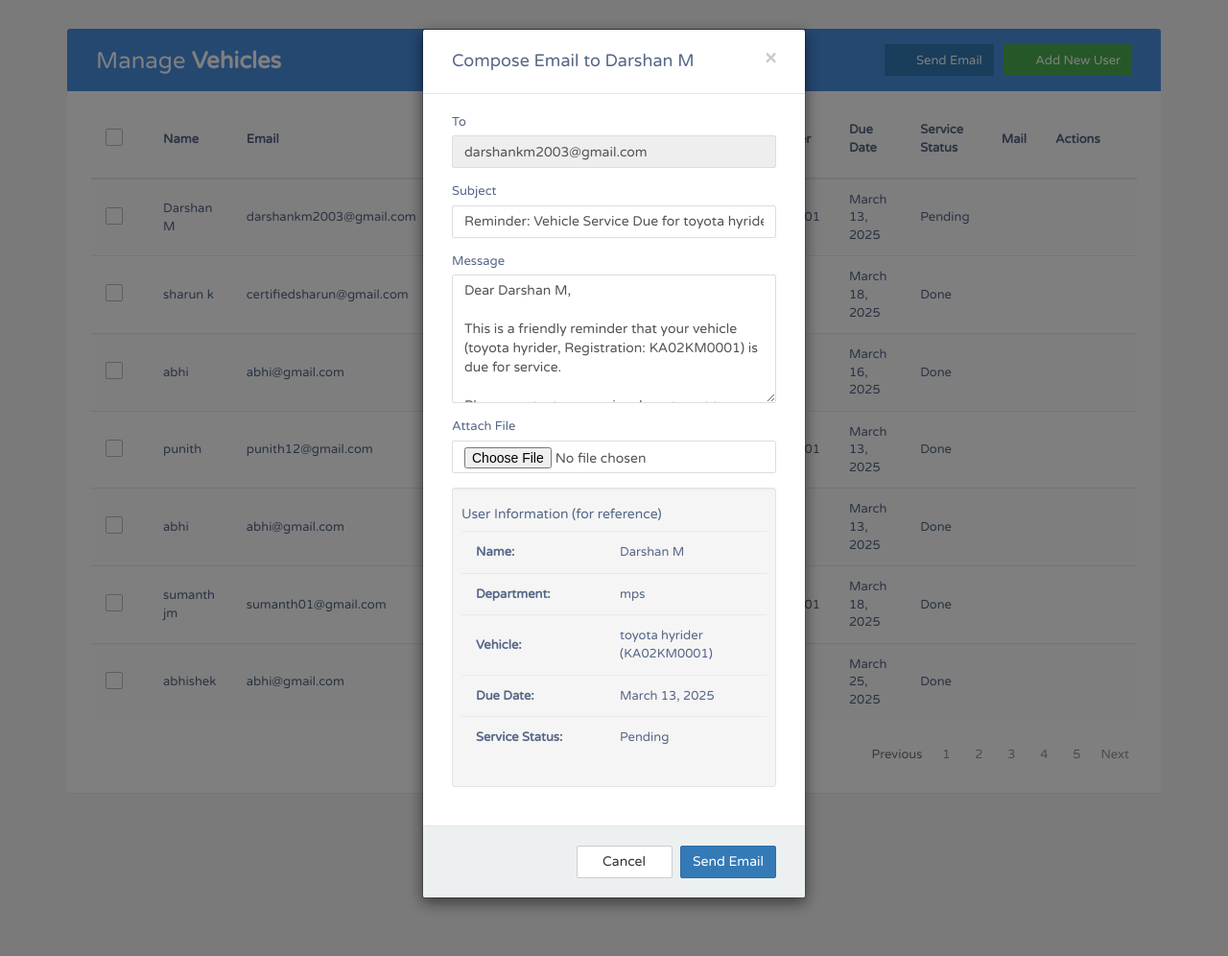
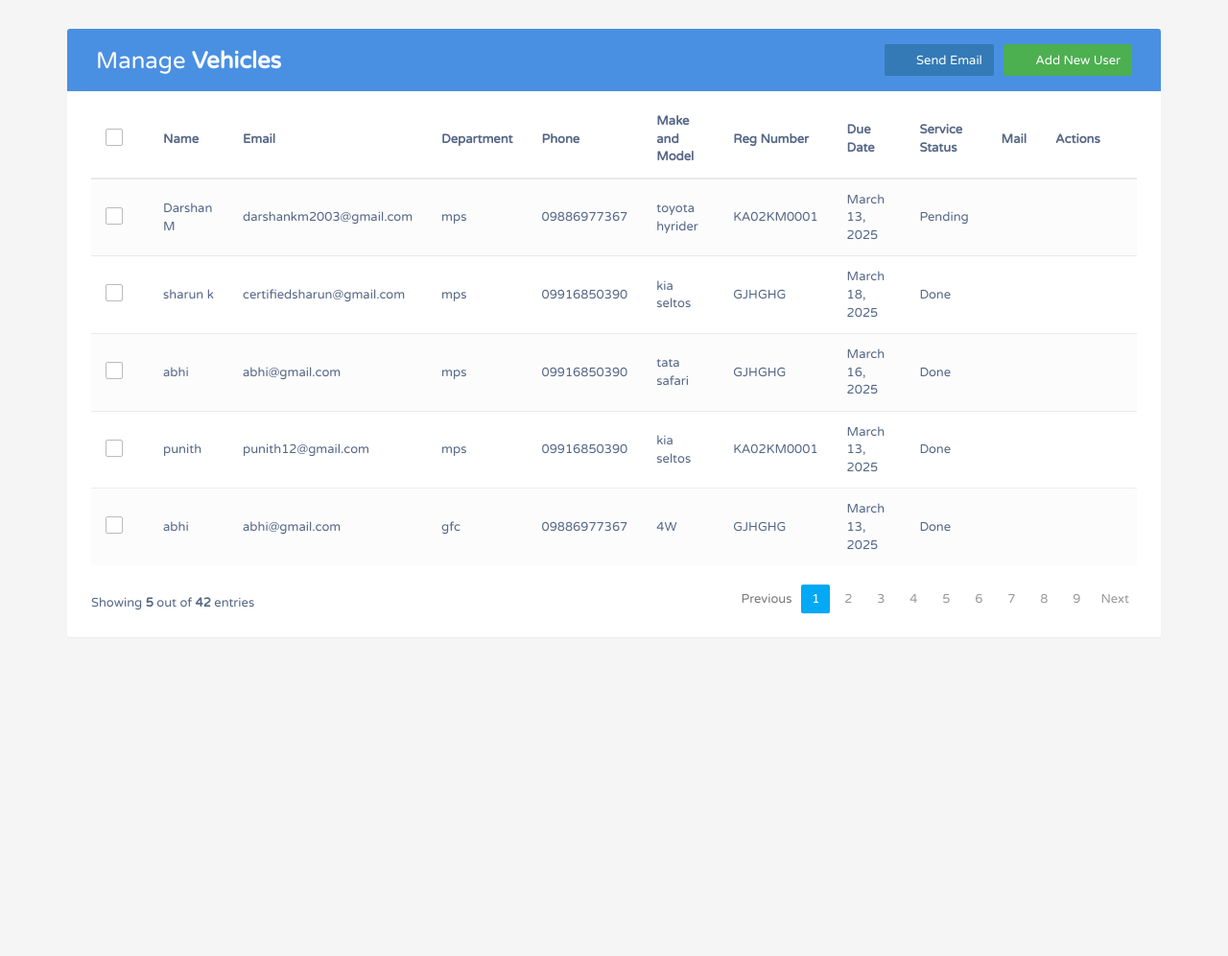
Before and after one commit to dachhu03/Automated-Email-Alert-system-SMTP, a Django app: page /user/ in a window 1280 px wide, after a click that opens the changed part. Shown: the whole page at 96% size. Run offline with Django 5.2, Linux system fonts and the light colour scheme; a user stored in the database is signed in; data comes from the database, SQL or seed files in the repository; both versions use the stored data as it was after the commit; parts of the project's set-up code (start-up, migrations or seed data) failed here and were passed over; some libraries are stand-ins or nearby versions.

Commit message:
"added PaginationEventListeners"

```diff
--- a/smtp/newapp/templates/user.html
+++ b/smtp/newapp/templates/user.html
@@ -11,10 +11,7 @@
 <link rel="stylesheet" href="https://maxcdn.bootstrapcdn.com/bootstrap/3.3.7/css/bootstrap.min.css">
 <script src="https://ajax.googleapis.com/ajax/libs/jquery/1.12.4/jquery.min.js"></script>
 <script src="https://maxcdn.bootstrapcdn.com/bootstrap/3.3.7/js/bootstrap.min.js"></script>
-<script src="https://code.jquery.com/jquery-3.6.0.min.js"></script>
-<script src="https://cdn.jsdelivr.net/npm/bootstrap@5.1.3/dist/js/bootstrap.bundle.min.js"></script>
 
-<link href="https://fonts.googleapis.com/icon?family=Material+Icons" rel="stylesheet">
 <style>
     body {
         color: #566787;
@@ -155,7 +152,6 @@
         margin-top: 10px;
         font-size: 13px;
     }
-	/* Custom checkbox */
     .custom-checkbox {
         position: relative;
     }
@@ -206,7 +202,6 @@
         box-shadow: none;
         background: #ddd;
     }
-	/* Modal styles */
     .modal .modal-dialog {
         max-width: 400px;
     }
@@ -238,12 +233,6 @@
     .modal form label {
         font-weight: normal;
     }
-
-
-
-
-
-
 </style>
 <body>
     <div class="container">
@@ -254,31 +243,15 @@
                         <h2>Manage <b>Vehicles</b></h2>
                     </div>
                     <div class="col-sm-6">
-                        <!-- <a href="{% url 'newapp:home' %}" class="material-icons mr-3"> -->
-                            <!-- <i class="fas fa-home"></i> home</a> -->
                         <a href="#addEmployeeModal" class="btn" style="background-color: #4caf50; color: white;" data-toggle="modal">
-								<i class="material-icons">&#xE147;</i> <span>Add New User</span>
+                            <i class="material-icons"></i> <span>Add New User</span>
                         </a>
-
                         <button id="sendAlertBtn" class="btn btn-primary" data-toggle="modal">
-							<i class="material-icons">&#xE0BE;</i> <!-- Email icon -->
+                            <i class="material-icons"></i>
                             <span>Send Email</span>
                         </button>
-
-
-						<!-- New Compose Email button -->
-                        <!-- <button id="composeEmailBtn" class="btn btn-info" data-toggle="modal" data-target="#composeEmailModal">
-                            <i class="material-icons">&#xE163;</i>
-                            <span>Compose Email</span>
-                        </button> -->
-
-
-						<!-- Loading Spinner -->
                         <div id="loadingSpinner" style="display: none;">Sending...</div>
-
                         <div id="responseMessage"></div>
-
-
                     </div>
                 </div>
             </div>
@@ -301,8 +274,6 @@
                         <th>Service Status</th>
                         <th>Mail</th>
                         <th>Actions</th>
-
-
                     </tr>
                 </thead>
                 <tbody>
@@ -323,34 +294,30 @@
                         <td>{{i.due_date}}</td>
                         <td>{{ i.service_status }}</td>
                         <td>
-							<a href="#composeEmailModal-{{forloop.counter}}" class="email " data-toggle="modal"><i class="material-icons" data-toggle="tooltip" title="Send Email">&#xE0BE;</i></a>
+                            <a href="#composeEmailModal-{{forloop.counter}}" class="email" data-toggle="modal">
+                                <i class="material-icons" data-toggle="tooltip" title="Send Email"></i>
+                            </a>
                         </td>
                         <td>
-                            <a href="#editEmployeeModal-{{forloop.counter}}" class="edit " data-toggle="modal"><i class="material-icons" data-toggle="tooltip" title="Edit">&#xE254;</i></a>
-                            <a href="#deleteEmployeeModal-{{forloop.counter}}" class="delete " data-toggle="modal"><i class="material-icons" data-toggle="tooltip" title="Delete">&#xE872;</i></a>
+                            <a href="#editEmployeeModal-{{forloop.counter}}" class="edit" data-toggle="modal">
+                                <i class="material-icons" data-toggle="tooltip" title="Edit"></i>
+                            </a>
+                            <a href="#deleteEmployeeModal-{{forloop.counter}}" class="delete" data-toggle="modal">
+                                <i class="material-icons" data-toggle="tooltip" title="Delete"></i>
+                            </a>
                         </td>
-
                     </tr>
                     {% endfor %}
-
-
                 </tbody>
             </table>
             <div class="clearfix">
-                <!-- <div class="hint-text">Showing <b>5</b> out of <b>25</b> entries</div> -->
-                <ul class="pagination">
-                    <li class="page-item disabled"><a href="#">Previous</a></li>
-                    <li class="page-item"><a href="#" class="page-link">1</a></li>
-                    <li class="page-item"><a href="#" class="page-link">2</a></li>
-                    <li class="page-item "><a href="#" class="page-link">3</a></li>
-                    <li class="page-item"><a href="#" class="page-link">4</a></li>
-                    <li class="page-item"><a href="#" class="page-link">5</a></li>
-                    <li class="page-item"><a href="#" class="page-link">Next</a></li>
-                </ul>
+                <div class="hint-text"></div>
+                <ul class="pagination"></ul>
             </div>
         </div>
     </div>
-	<!-- add Modal HTML -->
+
+    <!-- Add Modal HTML -->
     <div id="addEmployeeModal" class="modal fade">
         <div class="modal-dialog">
             <div class="modal-content">
@@ -358,7 +325,7 @@
                     {% csrf_token %}
                     <div class="modal-header">
                         <h4 class="modal-title">Add Users</h4>
-						<button type="submit" class="close" data-dismiss="modal" aria-hidden="true">&times;</button>
+                        <button type="submit" class="close" data-dismiss="modal" aria-hidden="true">×</button>
                     </div>
                     <div class="modal-body">
                         <div class="form-group">
@@ -377,22 +344,18 @@
                             <label>Phone</label>
                             <input name="phone" type="text" class="form-control" required>
                         </div>
-
                         <div class="form-group">
                             <label>Make nd Model</label>
                             <input name="vehicle_type" type="text" class="form-control" required>
                         </div>
-
                         <div class="form-group">
                             <label>Reg Number</label>
                             <input name="reg_number" type="text" class="form-control" required>
                         </div>
-
                         <div class="form-group">
                             <label>Due Date </label>
                             <input name="due_date" type="date" class="form-control" required>
                         </div>
-
                         <div class="form-group">
                             <label>Service Status </label>
                             <input name="service_status" type="text" class="form-control" required>
@@ -406,17 +369,17 @@
             </div>
         </div>
     </div>
+
     <!-- Edit Modal HTML -->
     {% for i in service %}
     <div id="editEmployeeModal-{{forloop.counter}}" class="modal fade">
         <div class="modal-dialog">
             <div class="modal-content">
                 <form action="/edit/{{i.id}}/" method="post">
-
                     {% csrf_token %}
                     <div class="modal-header">
                         <h4 class="modal-title">Edit User</h4>
-						<button type="button" class="close" data-dismiss="modal" aria-hidden="true">&times;</button>
+                        <button type="button" class="close" data-dismiss="modal" aria-hidden="true">×</button>
                     </div>
                     <div class="modal-body">
                         <div class="form-group">
@@ -435,22 +398,18 @@
                             <label>Phone</label>
                             <input name="phone" value="{{i.phone}}" type="text" class="form-control" required>
                         </div>
-
                         <div class="form-group">
                             <label>Make and Model</label>
                             <input name="vehicle_type" value="{{i.vehicle_type}}" type="text" class="form-control" required>
                         </div>
-
                         <div class="form-group">
                             <label>Reg Number</label>
                             <input name="reg_number" value="{{i.reg_number}}" type="text" class="form-control" required>
                         </div>
-
                         <div class="form-group">
                             <label>Due Date </label>
                             <input name="due_date" value="{{i.due_date}}" type="date" class="form-control" required>
                         </div>
-
                         <div class="form-group">
                             <label>Service Status </label>
                             <input name="service_status" value="{{i.service_status}}" type="text" class="form-control" required>
@@ -466,10 +425,7 @@
     </div>
     {% endfor %}
 
-
-
     <!-- Delete Modal HTML -->
-
     {% for i in service %}
     <div id="deleteEmployeeModal-{{forloop.counter}}" class="modal fade">
         <div class="modal-dialog">
@@ -477,7 +433,7 @@
                 <form>
                     <div class="modal-header">
                         <h4 class="modal-title">Delete User</h4>
-						<button type="button" class="close" data-dismiss="modal" aria-hidden="true">&times;</button>
+                        <button type="button" class="close" data-dismiss="modal" aria-hidden="true">×</button>
                     </div>
                     <div class="modal-body">
                         <p>Are you sure you want to delete these Records?</p>
@@ -486,8 +442,6 @@
                     <div class="modal-footer">
                         <input type="button" class="btn btn-default" data-dismiss="modal" value="Cancel">
                         <a href="{% url 'newapp:delete' i.id %}" type="button" class="btn btn-danger">Delete</a>
-
-
                     </div>
                 </form>
             </div>
@@ -504,7 +458,7 @@
                     {% csrf_token %}
                     <div class="modal-header">
                         <h4 class="modal-title">Compose Email to {{ i.name }}</h4>
-                        <button type="button" class="close" data-dismiss="modal" aria-hidden="true">&times;</button>
+                        <button type="button" class="close" data-dismiss="modal" aria-hidden="true">×</button>
                     </div>
                     <div class="modal-body">
                         <div class="form-group">
@@ -520,35 +474,18 @@
                             <label>Message</label>
                             <textarea name="message" class="form-control" rows="6" required></textarea>
                         </div>
-                        <!-- File Attachment Section -->
                         <div class="form-group">
                             <label>Attach File</label>
                             <input type="file" name="attachment" class="form-control">
                         </div>
-                        <!-- Add user data for reference -->
                         <div class="well well-sm mt-3">
                             <h5>User Information (for reference)</h5>
                             <table class="table table-borderless table-sm">
-                                <tr>
-                                    <th style="width: 150px;">Name:</th>
-                                    <td>{{ i.name }}</td>
-                                </tr>
-                                <tr>
-                                    <th>Department:</th>
-                                    <td>{{ i.address }}</td>
-                                </tr>
-                                <tr>
-                                    <th>Vehicle:</th>
-                                    <td>{{ i.vehicle_type }} ({{ i.reg_number }})</td>
-                                </tr>
-                                <tr>
-                                    <th>Due Date:</th>
-                                    <td>{{ i.due_date }}</td>
-                                </tr>
-                                <tr>
-                                    <th>Service Status:</th>
-                                    <td>{{ i.service_status }}</td>
-                                </tr>
+                                <tr><th style="width: 150px;">Name:</th><td>{{ i.name }}</td></tr>
+                                <tr><th>Department:</th><td>{{ i.address }}</td></tr>
+                                <tr><th>Vehicle:</th><td>{{ i.vehicle_type }} ({{ i.reg_number }})</td></tr>
+                                <tr><th>Due Date:</th><td>{{ i.due_date }}</td></tr>
+                                <tr><th>Service Status:</th><td>{{ i.service_status }}</td></tr>
                             </table>
                         </div>
                     </div>
@@ -562,21 +499,17 @@
     </div>
     {% endfor %}
 
-</body>
-
 <script>
 $(document).ready(function(){
-	// Activate tooltip
     $('[data-toggle="tooltip"]').tooltip();
 
-	// Select/Deselect checkboxes
     var checkbox = $('table tbody input[type="checkbox"]');
     $("#selectAll").click(function(){
         if(this.checked){
             checkbox.each(function(){
                 this.checked = true;
             });
-		} else{
+        } else {
             checkbox.each(function(){
                 this.checked = false;
             });
@@ -589,112 +522,136 @@
     });
 });
 
+document.addEventListener("DOMContentLoaded", function () {
+    const ITEMS_PER_PAGE = 5;
+    let currentPage = 1;
 
-
-
-document.addEventListener("DOMContentLoaded", function () {
     function attachPaginationEventListeners() {
-        const paginationLinks = document.querySelectorAll(".pagination .page-link");
+        const paginationLinks = document.querySelectorAll(".pagination .page-link:not(.prev):not(.next)");
         paginationLinks.forEach(link => {
             link.addEventListener("click", function (e) {
                 e.preventDefault();
-                const page = this.textContent.trim();
+                currentPage = parseInt(this.textContent);
+                updateTableDisplay();
+                updatePaginationDisplay();
+            });
+        });
 
-                fetch(`/table_view?page=${page}`)
-                    .then(response => response.json())
-                    .then(data => {
-                        updateTable(data.entries);
-                        updatePagination(data.current_page, data.total_pages);
-                        attachPaginationEventListeners(); // Re-attach event listeners
-                    })
-                    .catch(error => console.error("Error fetching data:", error));
+        document.querySelector('.pagination .prev')?.addEventListener("click", function(e) {
+            e.preventDefault();
+            if (currentPage > 1) {
+                currentPage--;
+                updateTableDisplay();
+                updatePaginationDisplay();
+            }
         });
+
+        document.querySelector('.pagination .next')?.addEventListener("click", function(e) {
+            e.preventDefault();
+            const totalPages = Math.ceil(getAllRows().length / ITEMS_PER_PAGE);
+            if (currentPage < totalPages) {
+                currentPage++;
+                updateTableDisplay();
+                updatePaginationDisplay();
+            }
         });
     }
 
-    attachPaginationEventListeners(); // Initial binding of event listeners
+    function getAllRows() {
+        return Array.from(document.querySelectorAll("tbody tr"));
+    }
+
+    function updateTableDisplay() {
+        const allRows = getAllRows();
+        const startIndex = (currentPage - 1) * ITEMS_PER_PAGE;
+        const endIndex = startIndex + ITEMS_PER_PAGE;
+
+        allRows.forEach(row => row.style.display = "none");
+        allRows.slice(startIndex, endIndex).forEach(row => {
+            row.style.display = "";
         });
 
-    function updateTable(entries) {
-        const tbody = document.querySelector("tbody");
-        tbody.innerHTML = ""; // Clear current rows
-        entries.forEach(entry => {
-            const row = document.createElement("tr");
-            row.innerHTML = `
-                <td>${entry.column1}</td>
-                <td>${entry.column2}</td>
-                <td>${entry.column3}</td>
-                <td>${entry.column4}</td>
-            `;
-            tbody.appendChild(row);
-        });
+        const totalEntries = allRows.length;
+        const showing = Math.min(ITEMS_PER_PAGE, totalEntries - startIndex);
+        document.querySelector(".hint-text").innerHTML =
+            `Showing <b>${showing}</b> out of <b>${totalEntries}</b> entries`;
     }
 
-    function updatePagination(currentPage, totalPages) {
-        const pagination = document.querySelector(".pagination");
-        pagination.innerHTML = ""; // Clear current pagination
+    function updatePaginationDisplay() {
+        const allRows = getAllRows();
+        const totalPages = Math.ceil(allRows.length / ITEMS_PER_PAGE);
+
+        let paginationHTML = `
+            <li class="page-item ${currentPage === 1 ? 'disabled' : ''}">
+                <a href="#" class="page-link prev">Previous</a>
+            </li>
+        `;
+
         for (let i = 1; i <= totalPages; i++) {
-            const li = document.createElement("li");
-            li.className = `page-item ${i === currentPage ? "active" : ""}`;
-            li.innerHTML = `<a href="#" class="page-link">${i}</a>`;
-            pagination.appendChild(li);
+            paginationHTML += `
+                <li class="page-item ${i === currentPage ? 'active' : ''}">
+                    <a href="#" class="page-link">${i}</a>
+                </li>
+            `;
         }
-    };
 
+        paginationHTML += `
+            <li class="page-item ${currentPage === totalPages ? 'disabled' : ''}">
+                <a href="#" class="page-link next">Next</a>
+            </li>
+        `;
 
+        document.querySelector(".pagination").innerHTML = paginationHTML;
+        attachPaginationEventListeners();
+    }
+
+    updateTableDisplay();
+    updatePaginationDisplay();
+});
 
 document.getElementById("sendAlertBtn").addEventListener("click", function() {
-    // Show the loading spinner
     document.getElementById("loadingSpinner").style.display = "block";
 
-    // Create a POST request to send the alert
     fetch("{% url 'newapp:send_alert' %}", {
         method: 'POST',
         headers: {
             'Content-Type': 'application/json',
-            'X-CSRFToken': '{{ csrf_token }}',  // Add the CSRF token to the request
+            'X-CSRFToken': '{{ csrf_token }}',
         },
-        body: JSON.stringify({}) // Empty body as no additional data is needed
+        body: JSON.stringify({})
     })
     .then(response => response.json())
     .then(data => {
-        document.getElementById("loadingSpinner").style.display = "none";  // Hide the spinner
-
+        document.getElementById("loadingSpinner").style.display = "none";
         if (data.success) {
-            // If successful, show success message
             document.getElementById("responseMessage").innerText = "Alert email sent successfully to users with 'Pending' status!";
             document.getElementById("responseMessage").style.color = "green";
         } else {
-            // If failure, show error message from the backend
             document.getElementById("responseMessage").innerText = "Failed to send email: " + data.error;
             document.getElementById("responseMessage").style.color = "red";
         }
     })
     .catch(error => {
-        document.getElementById("loadingSpinner").style.display = "none";  // Hide the spinner on error
-        // Show error in case of a network or other unexpected error
+        document.getElementById("loadingSpinner").style.display = "none";
         document.getElementById("responseMessage").innerText = "Error: " + error;
         document.getElementById("responseMessage").style.color = "red";
     });
 });
 
-// Functions for the compose email form
 $('.email').click(function() {
     const modalId = $(this).attr('href');
     $(modalId).modal('show');
 
-    // Auto-generate a subject line based on the vehicle and status
     const row = $(this).closest('tr');
     const name = row.find('td:eq(1)').text().trim();
     const vehicle = row.find('td:eq(5)').text().trim();
     const regNumber = row.find('td:eq(6)').text().trim();
     const status = row.find('td:eq(8)').text().trim();
 
-    // Set a default subject line based on the service status
     let subject = '';
     if (status.toLowerCase() === 'pending') {
         subject = `Reminder: Vehicle Service Due for ${vehicle} (${regNumber})`;
-    } else if (status.toLowerCase() === 'completed') {
+    }    else if (status.toLowerCase() === 'completed') {
         subject = `Service Completed: ${vehicle} (${regNumber})`;
     } else {
         subject = `Vehicle Service Update: ${vehicle} (${regNumber})`;
@@ -702,7 +659,6 @@ $('.email').click(function() {
 
     $(modalId).find('input[name="subject"]').val(subject);
 
-    // Generate default message based on status
     let message = '';
     if (status.toLowerCase() === 'pending') {
         message = `Dear ${name},\n\nThis is a friendly reminder that your vehicle (${vehicle}, Registration: ${regNumber}) is due for service.\n\nPlease contact our service department to schedule an appointment at your earliest convenience.\n\nThank you,\nVehicle Management Team`;
@@ -714,8 +670,6 @@ $('.email').click(function() {
 
     $(modalId).find('textarea[name="message"]').val(message);
 });
-
 </script>
-
-
+</body>
 </html>
```
Also changed, not shown: smtp/db.sqlite3, 1 other file. Lines whose indentation alone changed are shown as unchanged.
